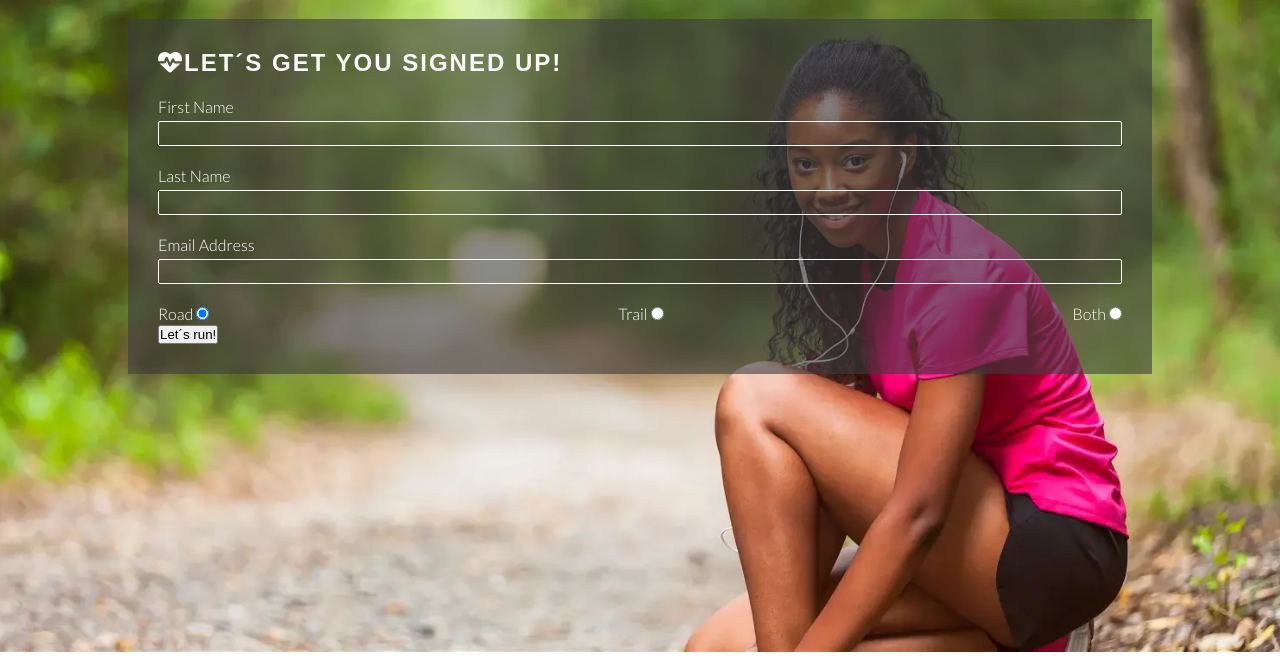
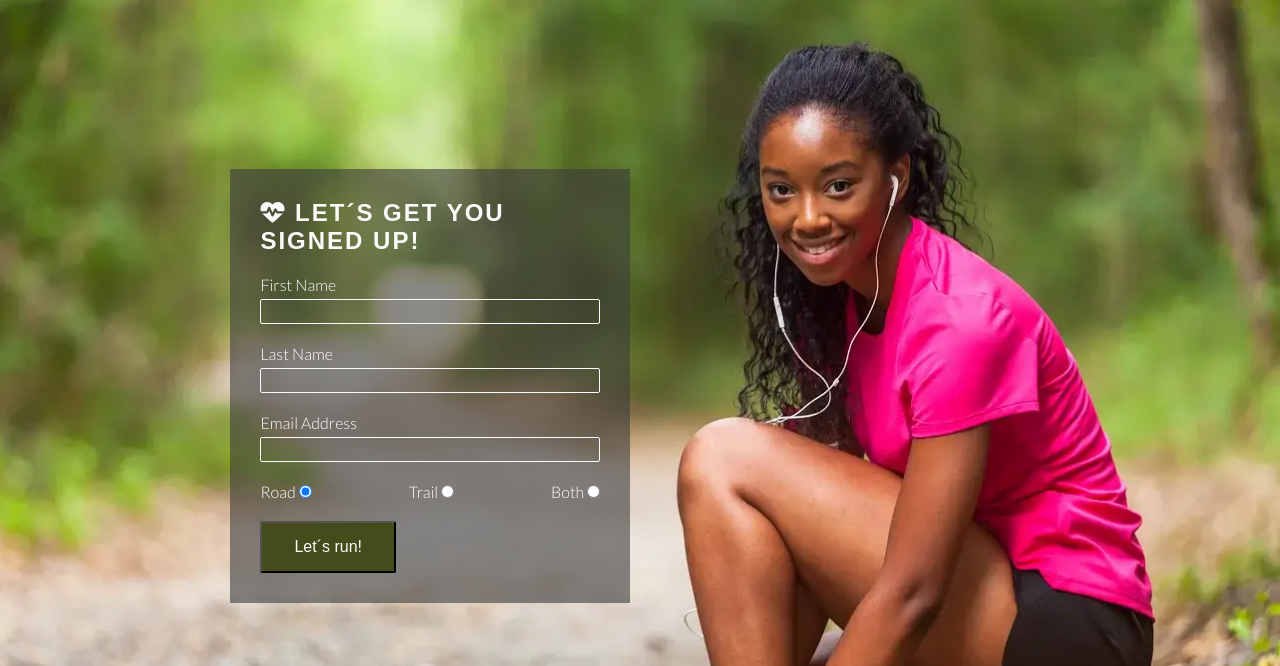
Before and after one commit to LindaAPersson/love-running, a plain HTML site: page signup.html in a window 1280 px wide. Shown: the part 80-746 px from the top of the page. Drawn offline with Linux system fonts and the light colour scheme.

Commit message:
stles to signup form for tablet size

```diff
--- a/assets/css/style.css
+++ b/assets/css/style.css
@@ -248,7 +248,7 @@ main {
     width: 100%;
 }
 
-#join-button {
+.join-button {
     border-radius: 2px;
     background-color: #454b1b;
     color: #fafafa;
@@ -340,6 +340,23 @@ main {
     #photos {
         column-count: 3;
     }
+    /* Sign up page*/
+    #signup {
+        background-position: ;
+
+    }
+    #signup-form {
+        background-position: absolute;
+        margin: 150px 10%;
+        max-width: 400px;
+    }
+    .join-button:hover {
+        background-color: #fafafa;
+        color: #454b1b;
+    }
+    #text-input:hover {
+        border-color: #f16c6b;
+    }
 }
 /*Laptops*/
 @media screen and (min-width: 992px) {
```
Also changed, not shown: signup.html (+1 -1 lines).
